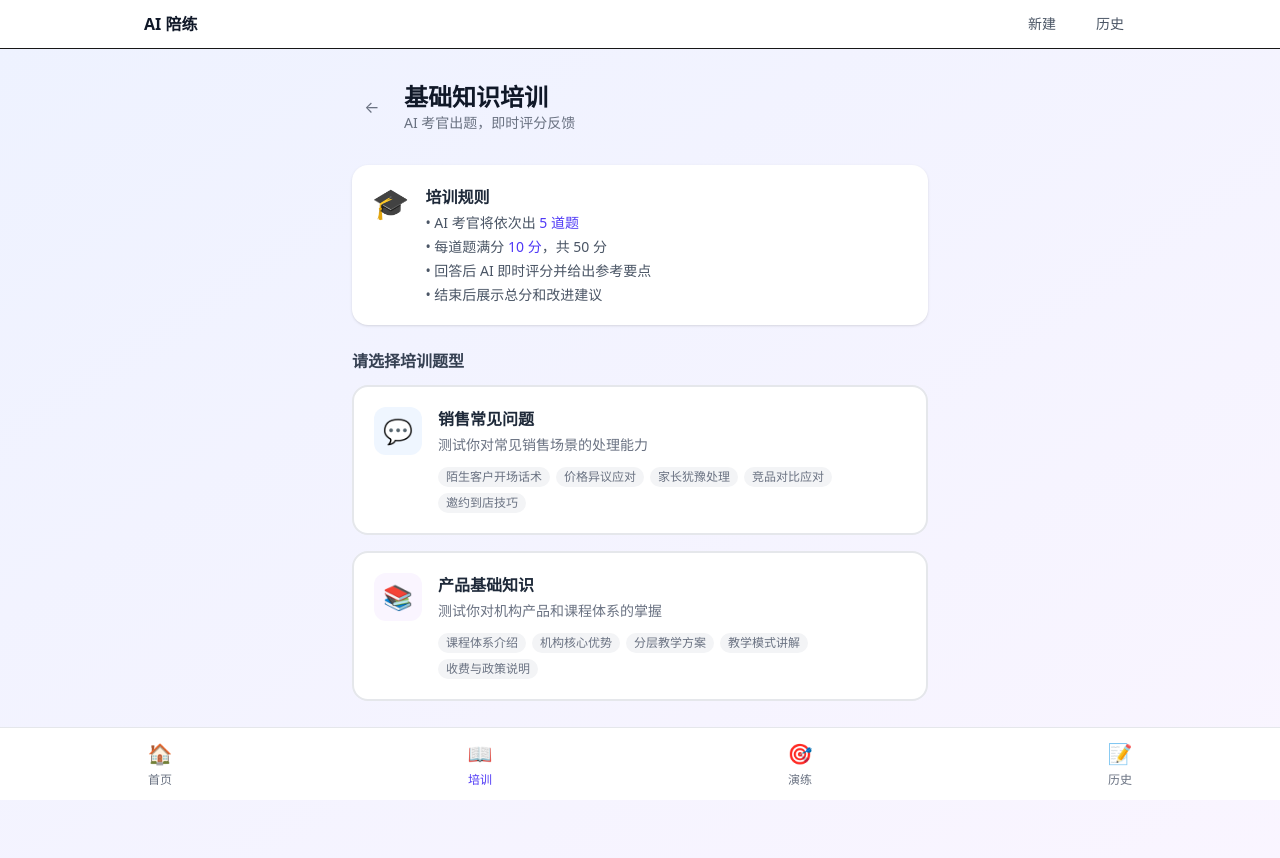
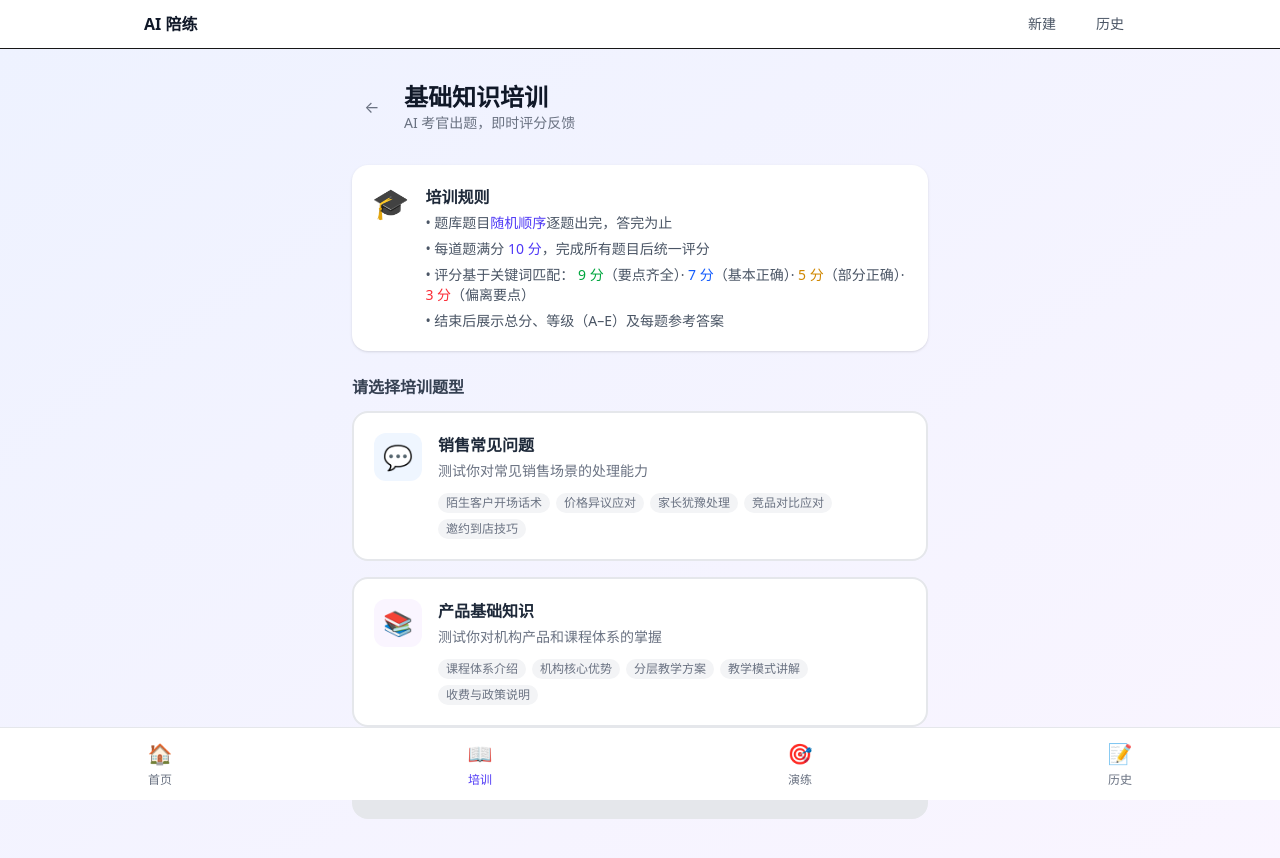
Before and after one commit to HaiZi666/ai-sales-training, a Next.js app: page /training in a window 1280 px wide. Shown: the top 858 px of the page. Built offline with nearby package versions, Linux system fonts and the light colour scheme.

Commit message:
feat：修改提问标准逻辑

```diff
--- a/src/app/training/page.tsx
+++ b/src/app/training/page.tsx
@@ -92,11 +92,16 @@ export default function TrainingPage() {
           <div className="text-3xl">🎓</div>
           <div>
             <h2 className="font-semibold text-gray-800 mb-1">培训规则</h2>
-            <ul className="text-sm text-gray-600 space-y-1">
-              <li>• AI 考官将依次出 <span className="font-medium text-indigo-600">5 道题</span></li>
-              <li>• 每道题满分 <span className="font-medium text-indigo-600">10 分</span>，共 50 分</li>
-              <li>• 回答后 AI 即时评分并给出参考要点</li>
-              <li>• 结束后展示总分和改进建议</li>
+            <ul className="text-sm text-gray-600 space-y-1.5">
+              <li>• 题库题目<span className="font-medium text-indigo-600">随机顺序</span>逐题出完，答完为止</li>
+              <li>• 每道题满分 <span className="font-medium text-indigo-600">10 分</span>，完成所有题目后统一评分</li>
+              <li>• 评分基于关键词匹配：
+                <span className="font-medium text-green-600"> 9 分</span>（要点齐全）·
+                <span className="font-medium text-blue-600"> 7 分</span>（基本正确）·
+                <span className="font-medium text-yellow-600"> 5 分</span>（部分正确）·
+                <span className="font-medium text-red-500"> 3 分</span>（偏离要点）
+              </li>
+              <li>• 结束后展示总分、等级（A–E）及每题参考答案</li>
             </ul>
           </div>
         </div>
```
